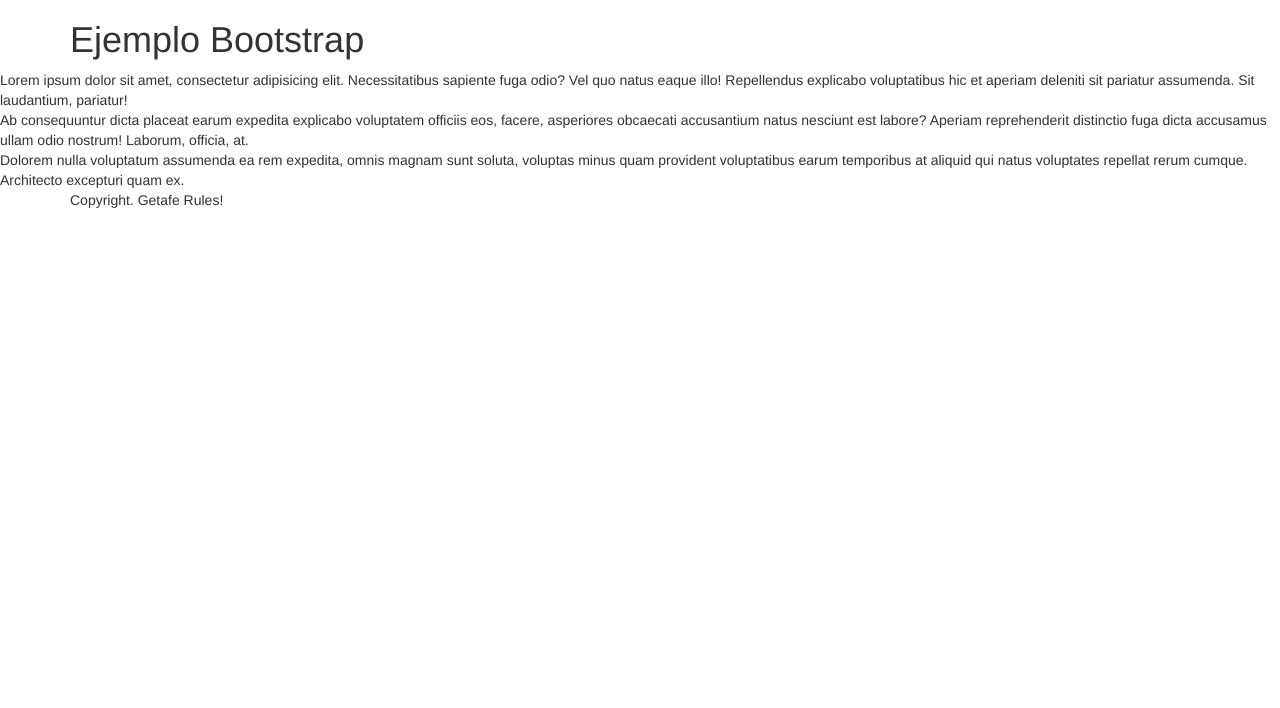
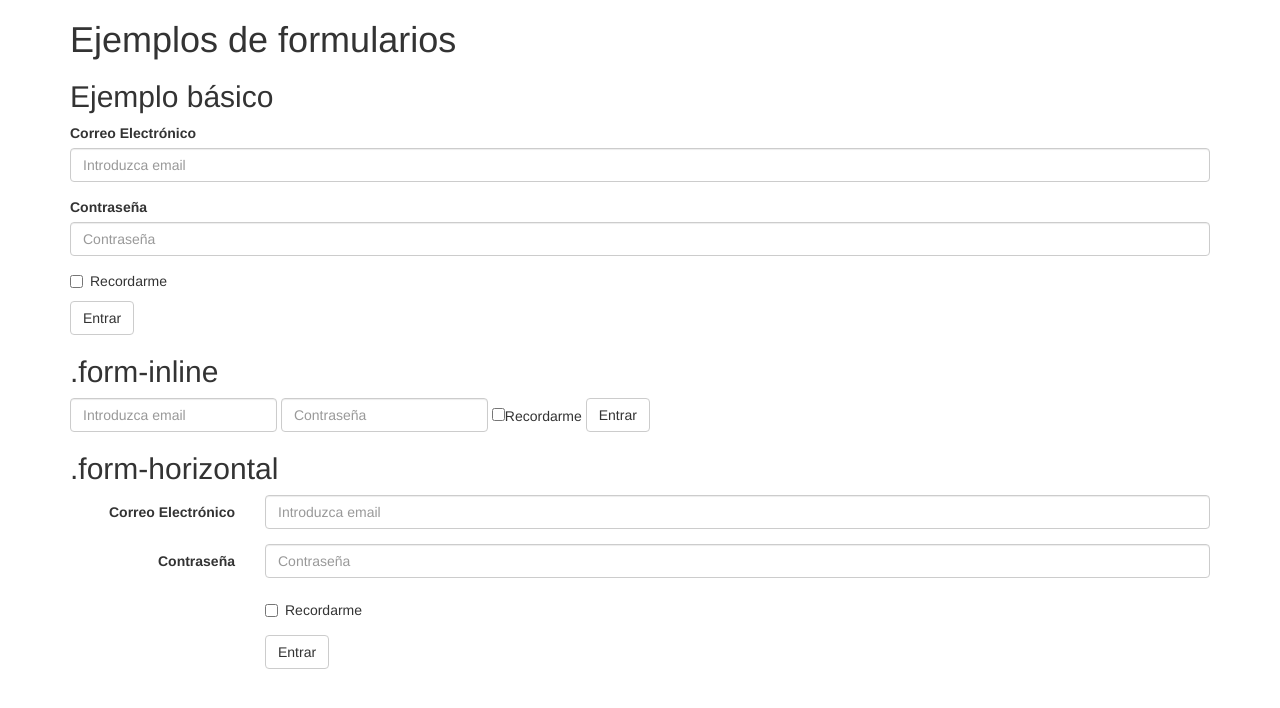
Before and after one commit to kaneproject/mean-stack-intro, a plain HTML site: page javascript/ejemplo04-bootstrap/ejemplo-05-formularios.html in a window 1280 px wide. Drawn offline with Linux system fonts and the light colour scheme.

```diff
--- a/javascript/ejemplo04-bootstrap/ejemplo-05-formularios.html
+++ b/javascript/ejemplo04-bootstrap/ejemplo-05-formularios.html
@@ -18,18 +18,80 @@
     <![endif]-->
 </head>
 <body>
-    <header class="container">
-        <h1>Ejemplo Bootstrap</h1>
-    </header>
-    <aside>
-        <article>
-            <div>Lorem ipsum dolor sit amet, consectetur adipisicing elit. Necessitatibus sapiente fuga odio? Vel quo natus eaque illo! Repellendus explicabo voluptatibus hic et aperiam deleniti sit pariatur assumenda. Sit laudantium, pariatur!</div>
-            <div>Ab consequuntur dicta placeat earum expedita explicabo voluptatem officiis eos, facere, asperiores obcaecati accusantium natus nesciunt est labore? Aperiam reprehenderit distinctio fuga dicta accusamus ullam odio nostrum! Laborum, officia, at.</div>
-            <div>Dolorem nulla voluptatum assumenda ea rem expedita, omnis magnam sunt soluta, voluptas minus quam provident voluptatibus earum temporibus at aliquid qui natus voluptates repellat rerum cumque. Architecto excepturi quam ex.</div>
-        </article>
-    </aside>
-    <footer class="container">
-        Copyright. Getafe Rules!
-    </footer>
+   <div class="container">
+
+    <h1>Ejemplos de formularios</h1>
+
+    <h2>Ejemplo básico</h2>
+
+    <form role="form">
+        <div class="form-group">
+            <label for="correo_electronico">Correo Electrónico</label>
+            <input type="email" class="form-control" id="correo_electronico" placeholder="Introduzca email"/>
+        </div>
+        <div class="form-group">
+            <label for="password">Contraseña</label>
+            <input type="password" class="form-control" id="password" placeholder="Contraseña" pattern="[0-9]{7,8}[a-zA-Z]"/>
+        </div>
+        <div class="checkbox">
+            <label>
+                <input type="checkbox"/>Recordarme
+            </label>
+        </div>
+        <button type="submit" class="btn btn-default">Entrar</button>
+    </form>
+
+    <h2>.form-inline</h2>
+
+    <form role="form" class="form-inline">
+        <div class="form-group">
+            <label class="visible-xs" for="correo_electronico">Correo Electrónico</label>
+            <input type="email" class="form-control" id="correo_electronico" placeholder="Introduzca email"/>
+        </div>
+        <div class="form-group">
+            <label class="visible-xs" for="password">Contraseña</label>
+            <input type="password" class="form-control" id="password" placeholder="Contraseña" pattern="[0-9]{7,8}[a-zA-Z]"/>
+        </div>
+        <div class="checkbox">
+            <label>
+                <input type="checkbox"/>Recordarme
+            </label>
+        </div>
+        <button type="submit" class="btn btn-default">Entrar</button>
+    </form>
+
+    <h2>.form-horizontal</h2>
+
+    <form role="form" class="form-horizontal">
+        <div class="form-group">
+            <label for="correo_electronico" class="col-sm-2 control-label">Correo Electrónico</label>
+            <div class="col-sm-10">
+                <input type="email" class="form-control" id="correo_electronico" placeholder="Introduzca email"/>
+            </div>
+        </div>
+        <div class="form-group">
+            <label for="password" class="col-sm-2 control-label">Contraseña</label>
+            <div class="col-sm-10">
+                <input type="password" class="form-control" id="password" placeholder="Contraseña" pattern="[0-9]{7,8}[a-zA-Z]"/>
+            </div>
+        </div>
+        <div class="form-group">
+             <div class="col-sm-offset-2 col-sm-10">
+                 <div class="checkbox">
+                    <label>
+                        <input type="checkbox"/>Recordarme
+                    </label>
+                </div>
+             </div>
+        </div>
+        <div class="form-group">
+            <div class="col-sm-offset-2 col-sm-10">
+                <button type="submit" class="btn btn-default">Entrar</button>
+            </div>
+        </div>
+    </form>
+
+
+   </div>
 </body>
 </html>
```
